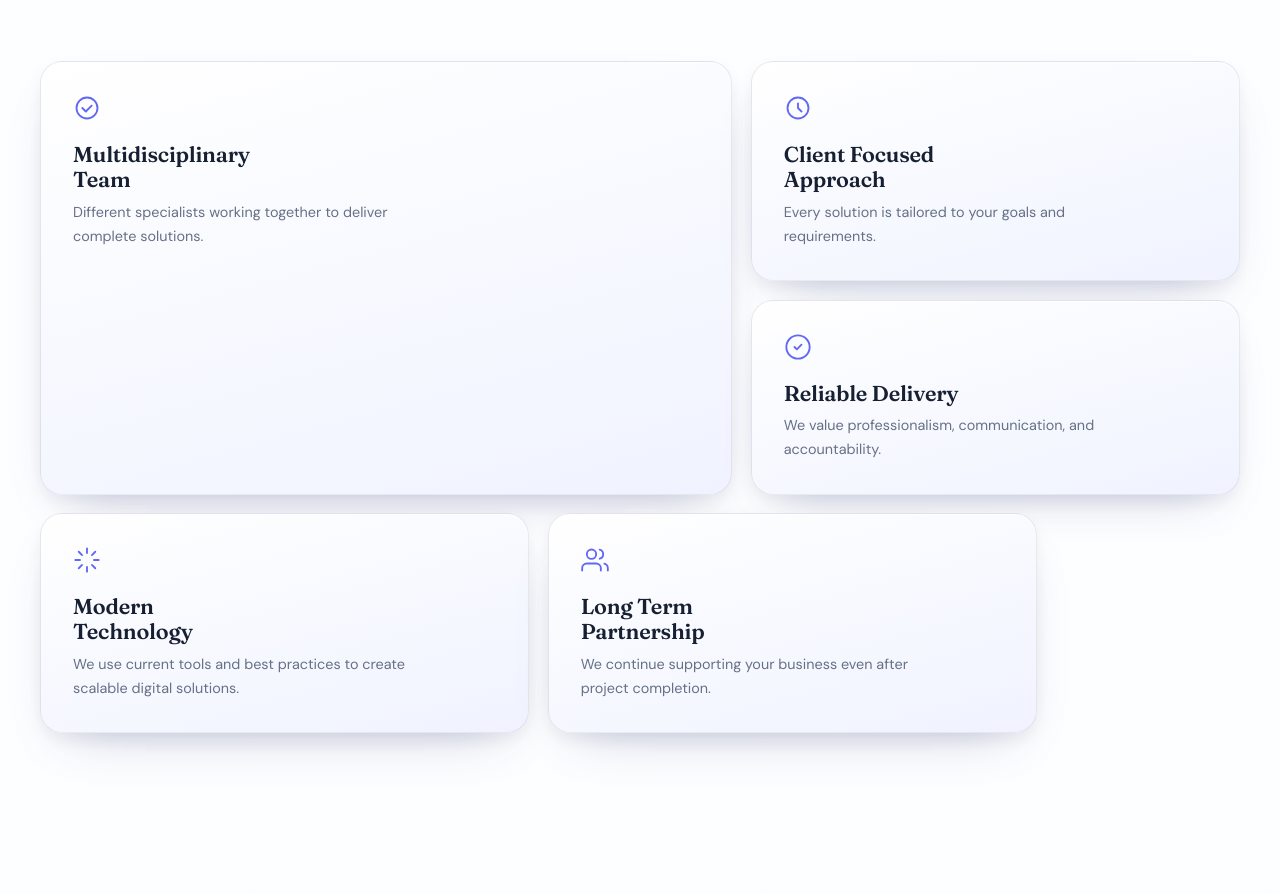
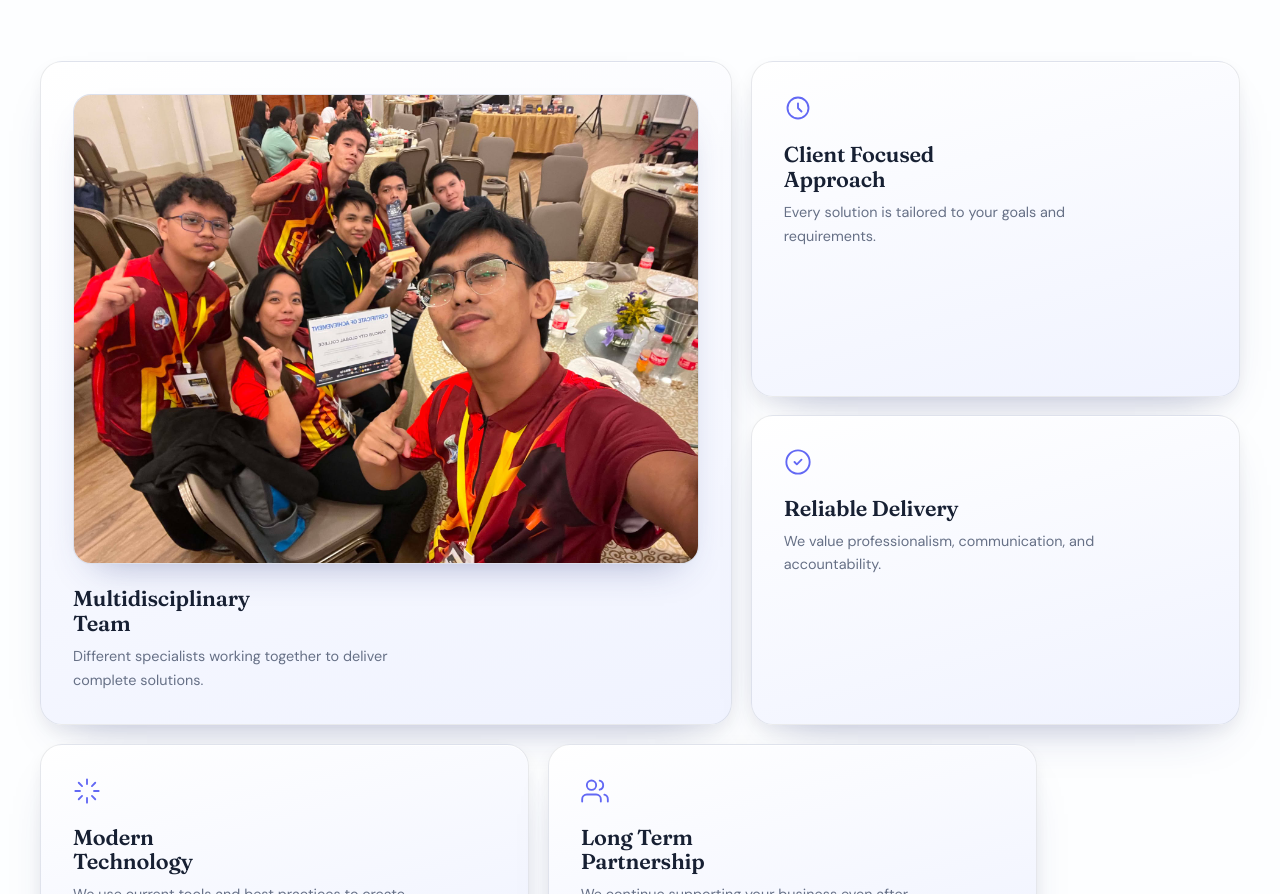
Before and after one commit to Shuash11/AXORA, a website: page index.html in a window 1280 px wide. Shown: the part 2669-3563 px from the top of the page. Drawn offline with nearby package versions, Linux system fonts and the light colour scheme.

Commit message:
feat: show team photo in the Multidisciplinary Team focal card

```diff
--- a/index.html
+++ b/index.html
@@ -9,8 +9,8 @@
     <link rel="preconnect" href="https://fonts.googleapis.com">
     <link rel="preconnect" href="https://fonts.gstatic.com" crossorigin>
     <link href="https://fonts.googleapis.com/css2?family=DM+Mono:wght@400;500&family=DM+Sans:opsz,wght@9..40,400;9..40,500;9..40,600;9..40,700&family=Fraunces:opsz,wght@9..144,500;9..144,600&display=swap" rel="stylesheet">
-    <link rel="stylesheet" href="styles.css?v=20260801-3">
-    <script src="script.js?v=20260801-3" defer></script>
+    <link rel="stylesheet" href="styles.css?v=20260802-1">
+    <script src="script.js?v=20260802-1" defer></script>
   </head>
   <body>
     <div class="ambient-scene" aria-hidden="true">
@@ -305,7 +305,9 @@
           <p class="section-intro" data-reveal>We bring together the right skills, the right mindset, and a genuine commitment to your success.</p>
           <div class="why-grid">
             <article class="why-card why-focal" data-tilt data-reveal style="--reveal-order: 1">
-              <svg aria-hidden="true" viewBox="0 0 24 24"><circle cx="12" cy="12" r="9" fill="none" stroke="currentColor" stroke-width="1.6"/><path d="M8 12l3 3 5-5" fill="none" stroke="currentColor" stroke-linecap="round" stroke-linejoin="round" stroke-width="1.6"/></svg>
+              <div class="why-focal-media">
+                <img src="Hero Image/755690039_2254034195393709_1404549311183090400_n.jpg" alt="The AXORA multidisciplinary team" width="2048" height="1536" loading="lazy" decoding="async" draggable="false">
+              </div>
               <h3>Multidisciplinary Team</h3>
               <p>Different specialists working together to deliver complete solutions.</p>
             </article>
--- a/styles.css
+++ b/styles.css
@@ -1086,6 +1086,18 @@ main > section:not(.hero) > h2 { max-inline-size: 16ch; }
 .why-card h3 { max-inline-size: 14ch; margin: 1.3rem 0 .5rem; font-family: var(--display); font-size: clamp(1.1rem, 1.8vw, 1.35rem); font-weight: 600; letter-spacing: -.01em; line-height: 1.15; }
 
 .why-card p { max-inline-size: 36ch; margin: 0; color: var(--text-dim); font-size: .9rem; line-height: 1.65; }
+
+.why-focal-media {
+  inline-size: 100%;
+  aspect-ratio: 4 / 3;
+  overflow: hidden;
+  border: 1px solid var(--line);
+  border-radius: calc(var(--radius-md) - 4px);
+  background: var(--surface-2);
+  box-shadow: inset 0 1px 0 rgb(255 255 255 / 35%), 0 18px 38px -22px rgb(45 57 126 / 45%);
+}
+.why-focal-media img { display: block; inline-size: 100%; block-size: 100%; object-fit: cover; user-select: none; -webkit-user-drag: none; }
+.why-focal .why-focal-media { margin-block-end: .15rem; }
 
 /* ---------- Portfolio ---------- */
 
```
Also changed, not shown: tests/hero-markup.test.mjs (+5 -1 lines).
